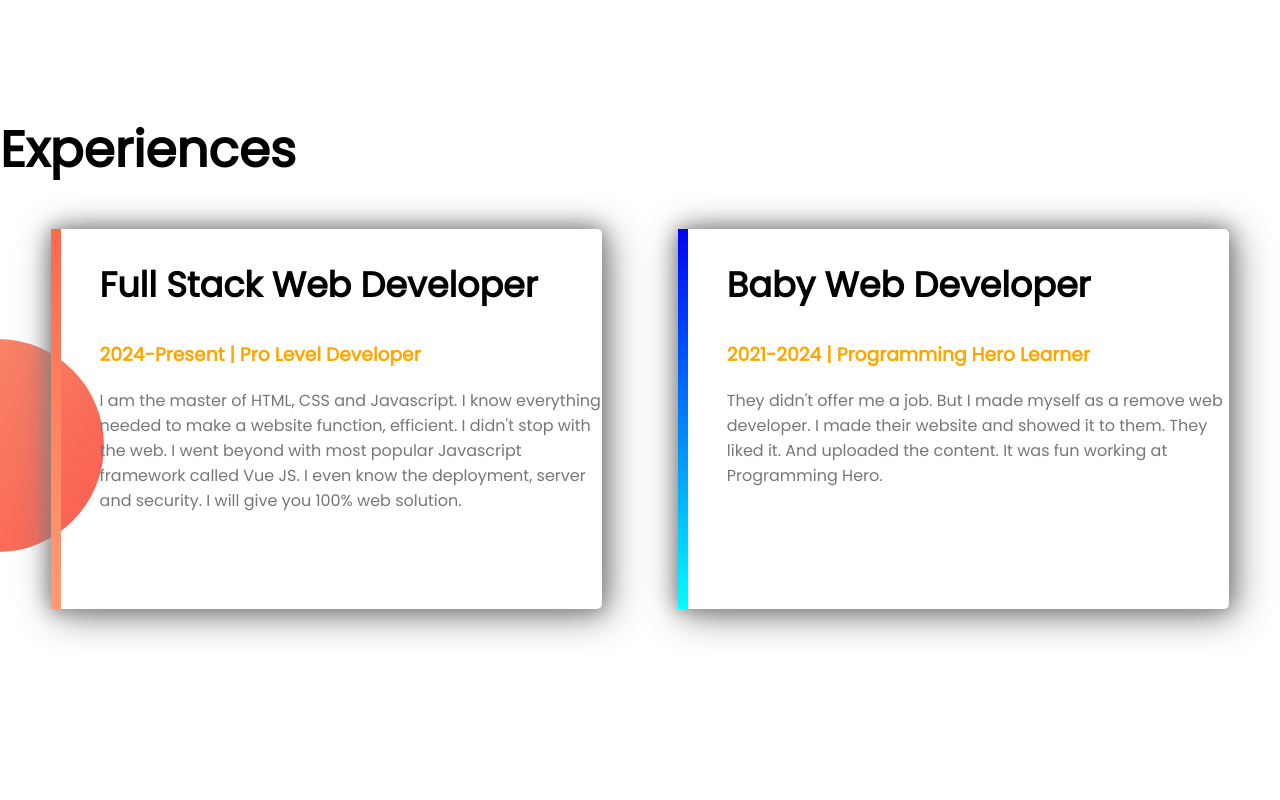
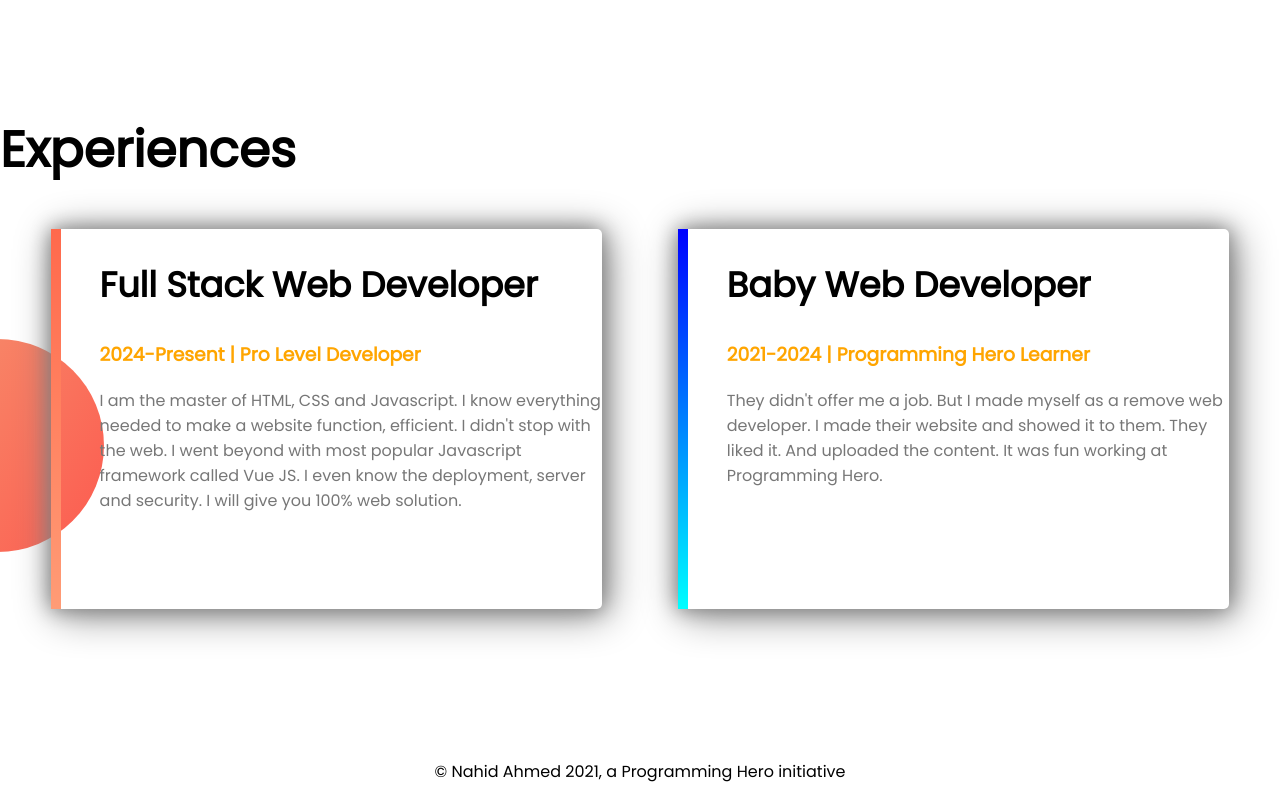
Before and after one commit to NahidAhmed07/my-portfolio1, a plain HTML site: page index.html in a window 1280 px wide. Shown: the part 1163-1963 px from the top of the page. Before the commit the page ends 1922 px from the top, so only its background shows below. Drawn offline with Linux system fonts and the light colour scheme.

Commit message:
footer added

```diff
--- a/index.html
+++ b/index.html
@@ -54,6 +54,9 @@
       </div>
     </div>
   </section>
+  <footer>
+    <p>© Nahid Ahmed 2021, a Programming Hero initiative </p>
+  </footer>
 
 </body>
 </html>
--- a/style.css
+++ b/style.css
@@ -84,3 +84,7 @@ color:#777 ;
     border-image: linear-gradient(blue, cyan) 30;
     border-image-slice:1;
 }
+
+footer p{
+  text-align: center;
+}
```
